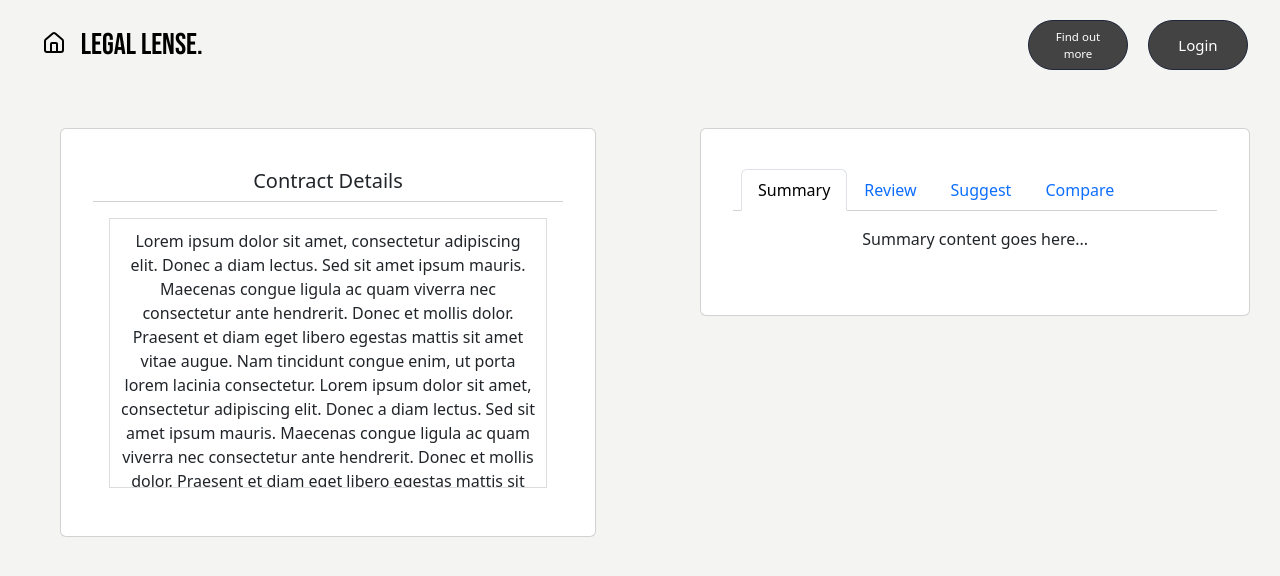
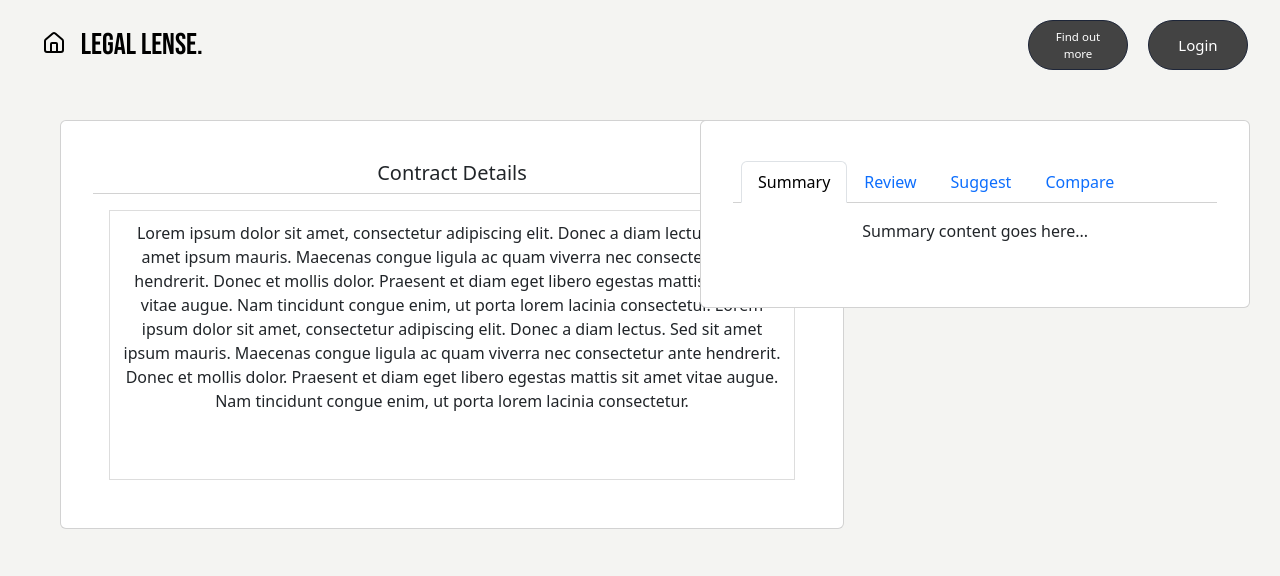
Before and after one commit to shengweikoh/Legallense, a React (Vite) app in the folder Frontend/: page /analysis in a window 1280 px wide. Shown: the top 576 px of the page. Built offline with nearby package versions, Linux system fonts and the light colour scheme.

Commit message:
analysis styling done

```diff
--- a/Frontend/src/Pages/Analysis.css
+++ b/Frontend/src/Pages/Analysis.css
@@ -2,6 +2,7 @@
     background-color: #f4f4f2;
     width:100vw;
     height:100vh;    !important;
+
 }
 
 .analysiscontainer {
@@ -10,10 +11,11 @@
     align-items: center;  /* Centers vertically (if needed) */
     text-align: center;
       /* Centers text inside */
-    padding-top:10vh;
+    padding-top:9vh;
 }
 
 .contractdetails2{
+    width:98vh;
     margin-right:10vh;
 
 }
```
